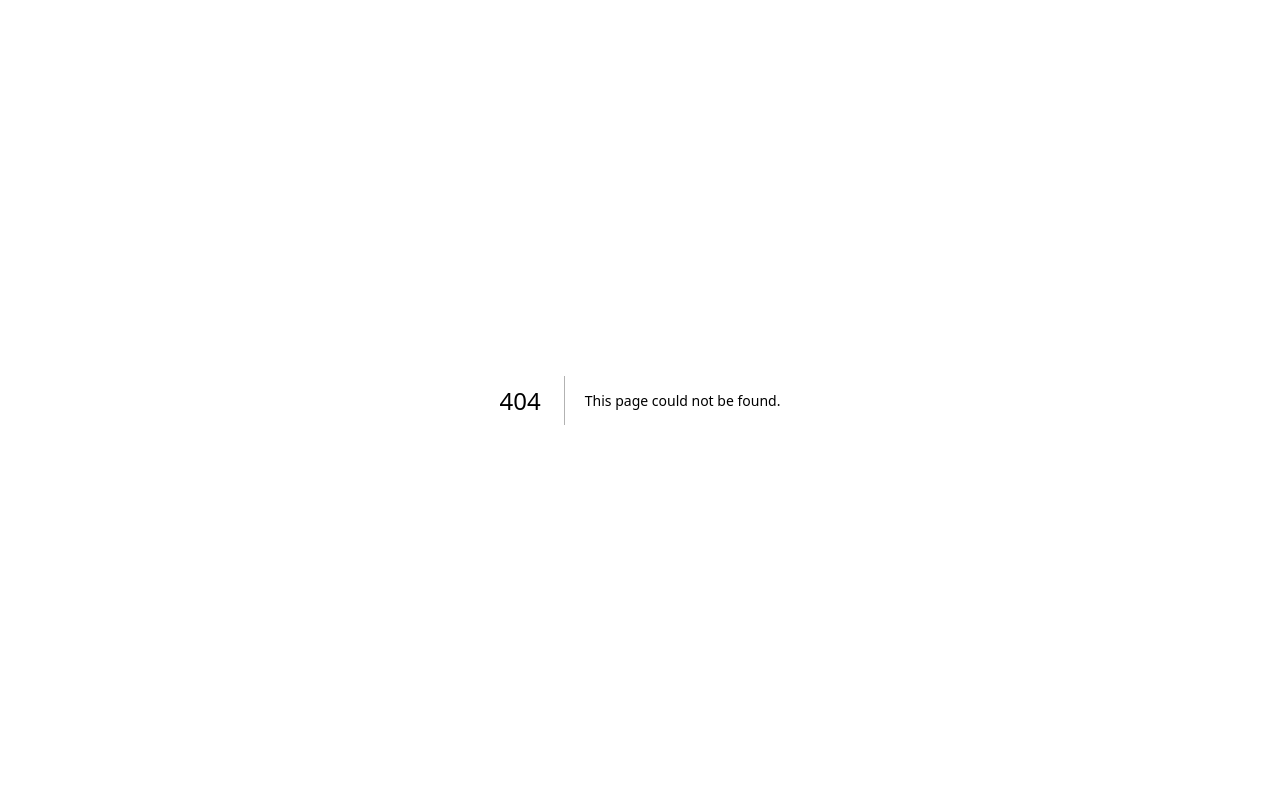
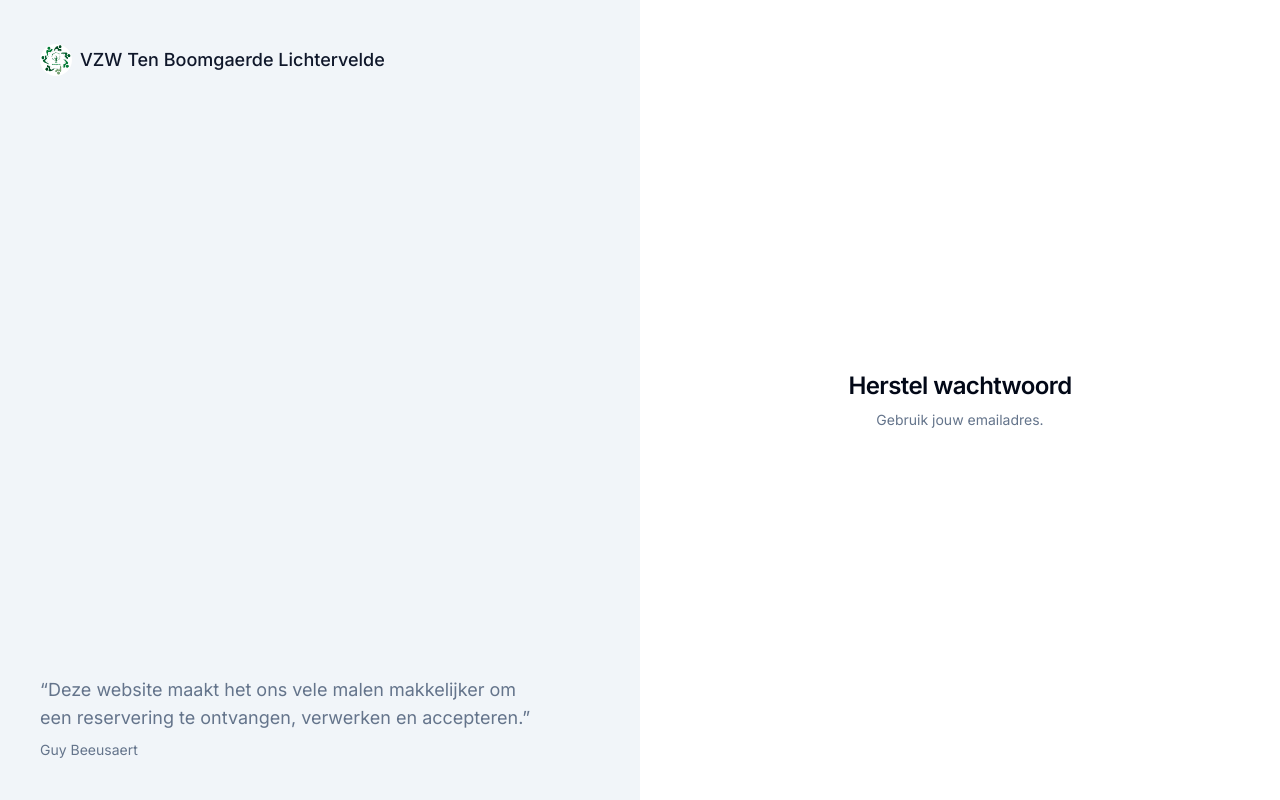
Before and after one commit to WEB4YOU-BE/P007-TenBoomgaerde, a Next.js app: page /recover in a window 1280 px wide. Before the commit this address had no page. Built offline with nearby package versions, Linux system fonts and the light colour scheme.

Commit message:
Added a password recover page

```diff
--- /dev/null
+++ b/app/(auth)/recover/page.tsx
@@ -0,0 +1,15 @@
+export default function Page() {
+    return <>
+    <div className="mx-auto flex w-full flex-col justify-center space-y-6 sm:w-[350px]">
+            <div className="flex flex-col space-y-2 text-center">
+                <h1 className="text-2xl font-semibold tracking-tight text-balance">
+                    Herstel wachtwoord
+                </h1>
+                <p className="text-sm text-muted-foreground text-balance">
+                    Gebruik jouw emailadres.
+                </p>
+            </div>
+            {/* TODO: Add recover form */}
+        </div>
+    </>
+}
--- a/components/auth/SignInWithEmailCredentialsForm.tsx
+++ b/components/auth/SignInWithEmailCredentialsForm.tsx
@@ -63,6 +63,12 @@ const SignInWithEmailCredentialsForm = () => {
                     )}
                 />
                 <Button type="submit" disabled={isPending}>Log in</Button>
+                <Link
+                    href="/recover"
+                    className={buttonVariants({ variant: "link" })}
+                >
+                    Wachtwoord vergeten
+                </Link>
             </form>
         </Form>
         <div className="relative">
```
